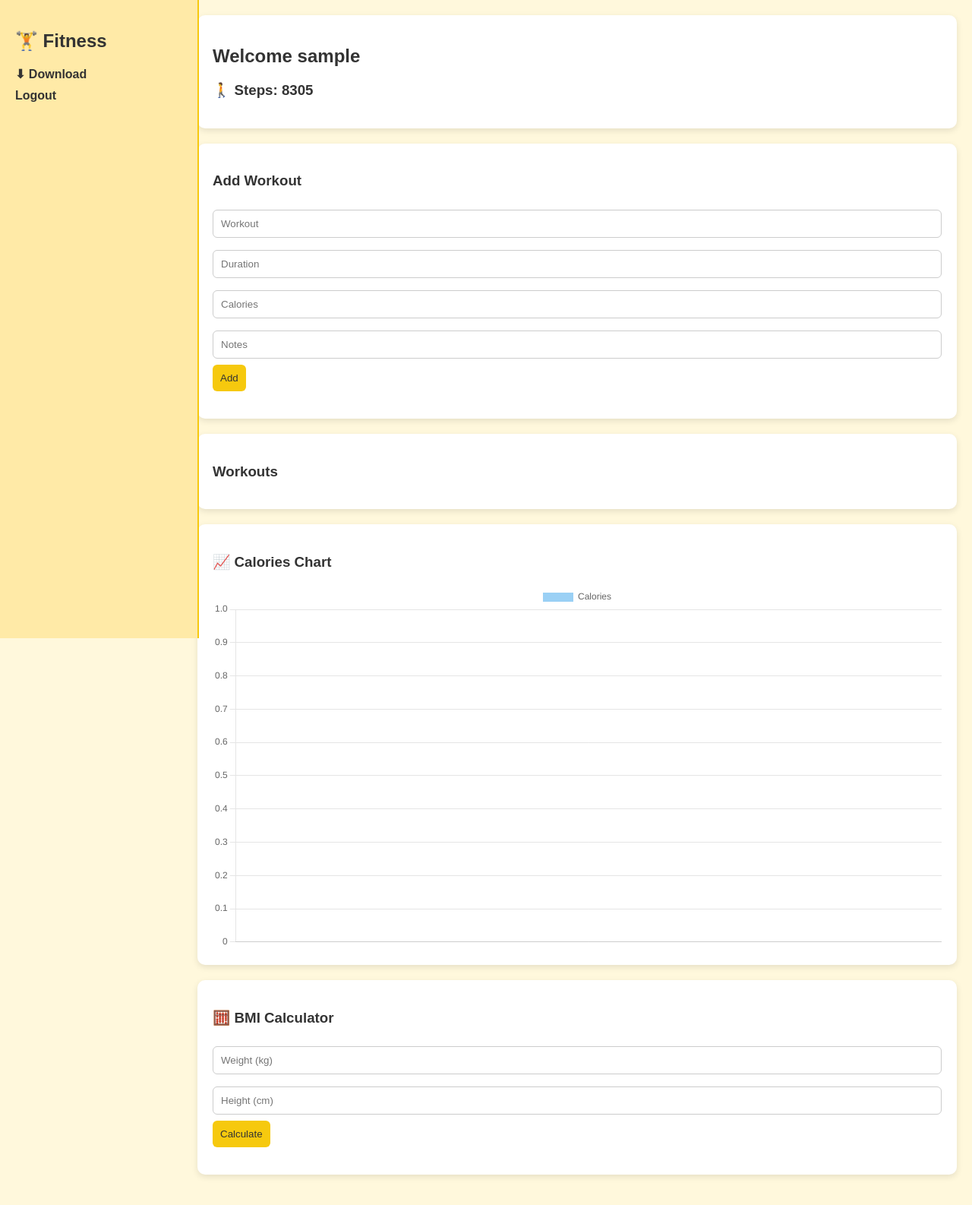
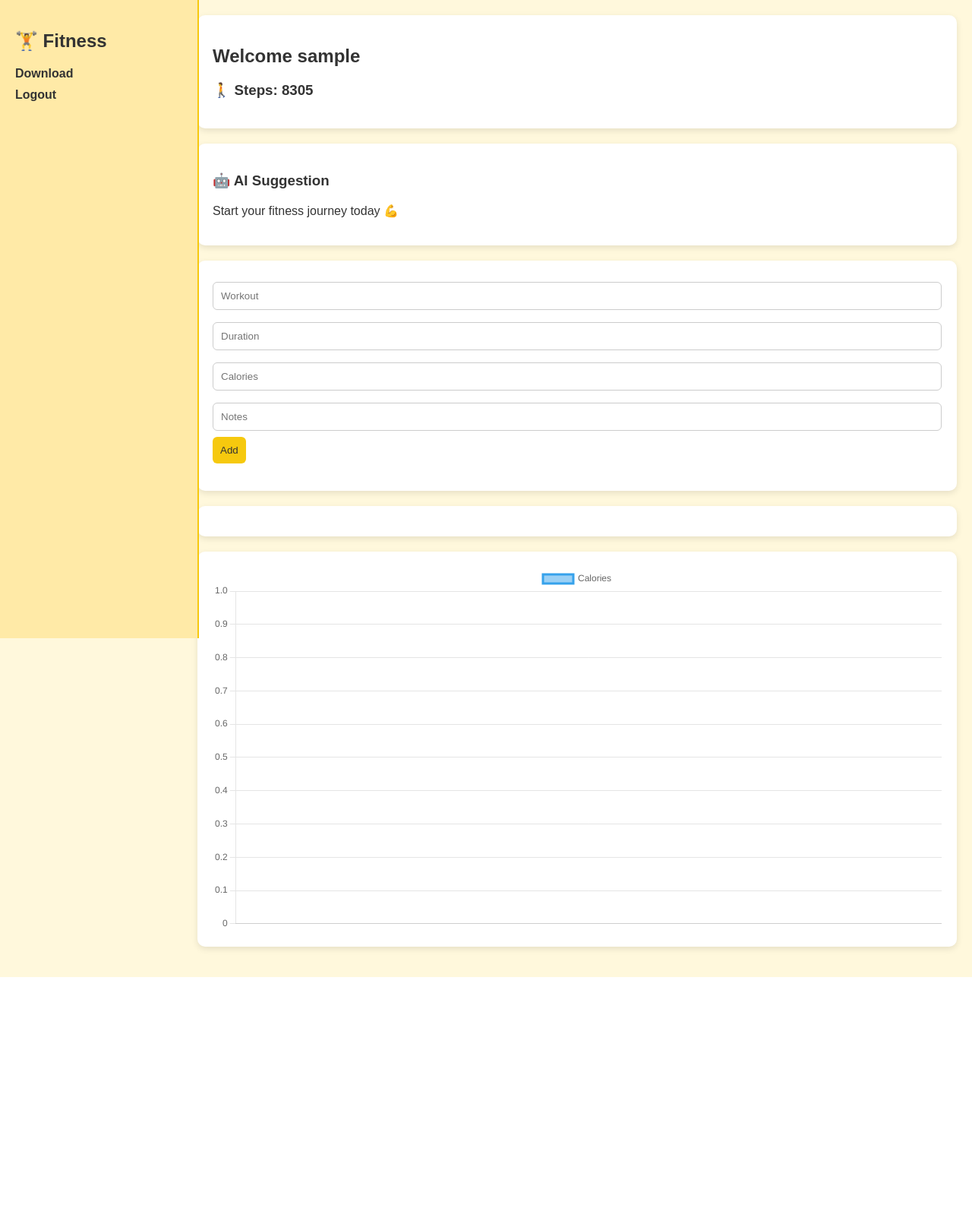
Before and after one commit to rajeshjhenkar338-byte/Fitness-app, a Flask app: page /dashboard in a window 1280 px wide. Shown: the whole page at 76% size. After the commit the page ends 1286 px from the top, so only its background shows below. Run offline with Flask 3, Linux system fonts and the light colour scheme; the visitor is signed in with stand-in values (Sample User, id 1); data that the repository does not hold is empty.

Commit message:
Update dashboard.html

```diff
--- a/templates/dashboard.html
+++ b/templates/dashboard.html
@@ -3,7 +3,7 @@
 
 <div class="sidebar">
   <h2>🏋️ Fitness</h2>
-  <a href="/download">⬇ Download</a>
+  <a href="/download">Download</a>
   <a href="/logout">Logout</a>
 </div>
 
@@ -15,7 +15,11 @@
 </div>
 
 <div class="card">
-<h3>Add Workout</h3>
+<h3>🤖 AI Suggestion</h3>
+<p>{{suggestion}}</p>
+</div>
+
+<div class="card">
 <form method="POST">
 <input name="workout" placeholder="Workout">
 <input name="duration" placeholder="Duration">
@@ -26,7 +30,6 @@
 </div>
 
 <div class="card">
-<h3>Workouts</h3>
 {% for w in workouts %}
 <div class="item">
 {{w[2]}} - {{w[4]}} cal
@@ -37,34 +40,18 @@
 </div>
 
 <div class="card">
-<h3>📈 Calories Chart</h3>
 <canvas id="chart"></canvas>
-</div>
-
-<div class="card">
-<h3>🧮 BMI Calculator</h3>
-<input id="weight" placeholder="Weight (kg)">
-<input id="height" placeholder="Height (cm)">
-<button onclick="calcBMI()">Calculate</button>
-<p id="bmi"></p>
 </div>
 
 </div>
 
 <script>
-let data = {{ workouts|tojson }};
-let labels = data.map(w=>w[6]);
-let cal = data.map(w=>w[4]);
+let data={{workouts|tojson}};
+let labels=data.map(w=>w[6]);
+let cal=data.map(w=>w[4]);
 
 new Chart(document.getElementById("chart"),{
- type:"bar",
+ type:"line",
  data:{labels:labels,datasets:[{label:"Calories",data:cal}]}
 });
-
-function calcBMI(){
- let w=document.getElementById("weight").value;
- let h=document.getElementById("height").value/100;
- let bmi=(w/(h*h)).toFixed(2);
- document.getElementById("bmi").innerText="BMI: "+bmi;
-}
 </script>
```
